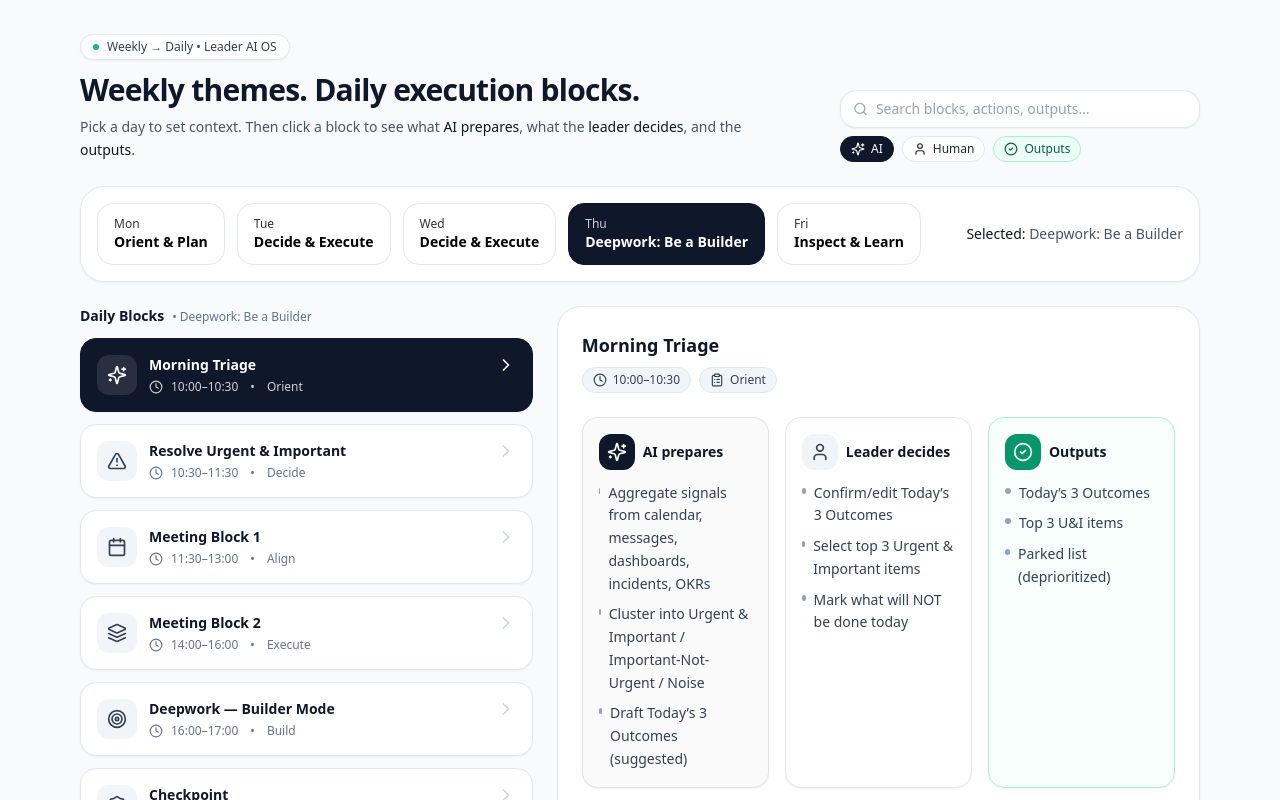
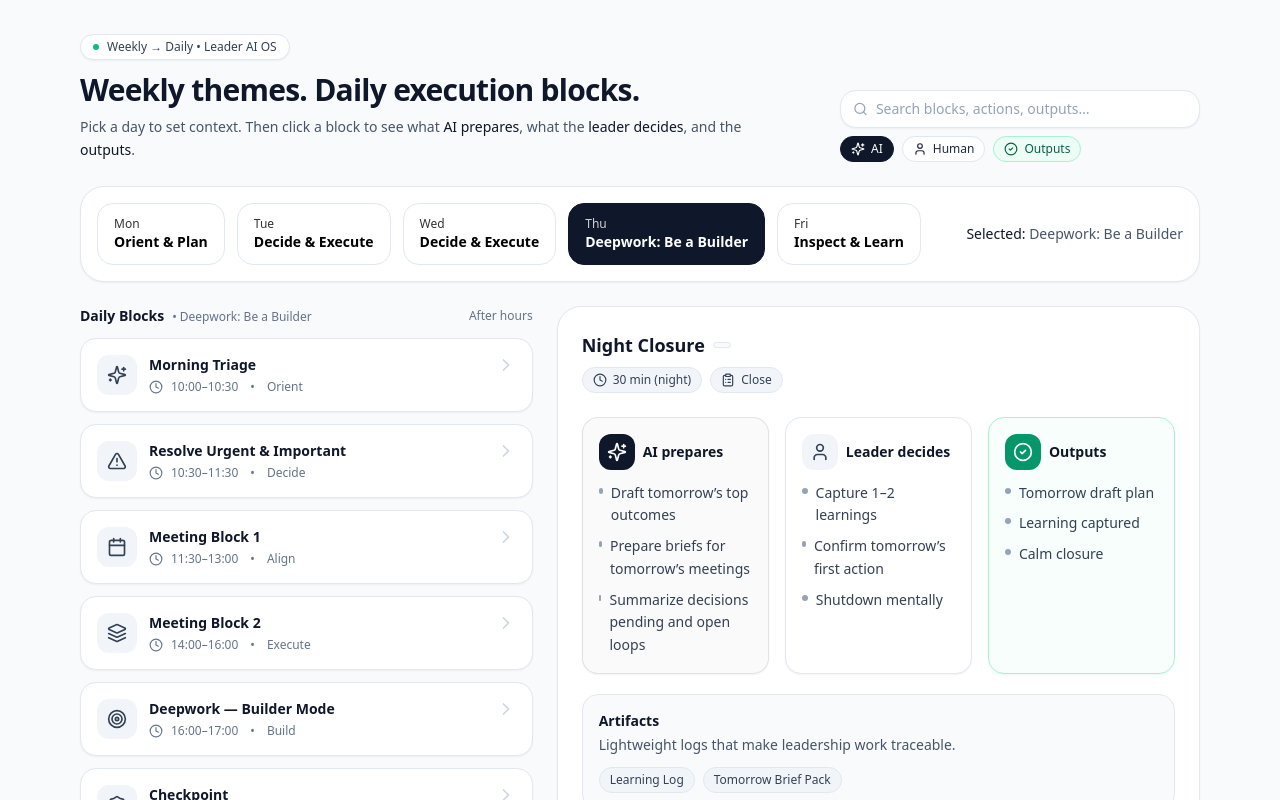
Before and after one commit to shijujk/LeaderAIOS-Weekly, a React (Vite) app: page / in a window 1280 px wide. Shown: the top 800 px of the page. Built offline with nearby package versions, Linux system fonts and the light colour scheme.

Commit message:
Update App.jsx

```diff
--- a/src/App.jsx
+++ b/src/App.jsx
@@ -17,6 +17,8 @@ import {
 } from "lucide-react";
 
 const cn = (...classes) => classes.filter(Boolean).join(" ");
+
+const TIMEZONE = "Asia/Kolkata";
 
 /** WEEKLY MODEL (Horizontal Bar) */
 const WEEK = [
@@ -156,6 +158,51 @@ const BLOCKS = [
   }
 ];
 
+/** ---------- Time helpers (IST) ---------- */
+function getWeekdayId(date, timeZone) {
+  const short = new Intl.DateTimeFormat("en-US", { weekday: "short", timeZone }).format(date);
+  const map = { Mon: "mon", Tue: "tue", Wed: "wed", Thu: "thu", Fri: "fri", Sat: "mon", Sun: "mon" };
+  return map[short] || "mon";
+}
+
+function minutesInTz(date, timeZone) {
+  const parts = new Intl.DateTimeFormat("en-GB", {
+    hour: "2-digit",
+    minute: "2-digit",
+    hour12: false,
+    timeZone
+  }).formatToParts(date);
+
+  const hh = Number(parts.find((p) => p.type === "hour")?.value ?? 0);
+  const mm = Number(parts.find((p) => p.type === "minute")?.value ?? 0);
+  return hh * 60 + mm;
+}
+
+function parseRangeToMinutes(rangeText) {
+  // expects "HH:MM–HH:MM" with an en dash
+  const m = rangeText.match(/(\d{1,2}):(\d{2})\s*–\s*(\d{1,2}):(\d{2})/);
+  if (!m) return null;
+  const start = Number(m[1]) * 60 + Number(m[2]);
+  const end = Number(m[3]) * 60 + Number(m[4]);
+  return { start, end };
+}
+
+function pickCurrentOrNextBlock(blocks, nowMin) {
+  const timed = blocks
+    .map((b) => ({ b, r: parseRangeToMinutes(b.time) }))
+    .filter((x) => x.r);
+
+  const current = timed.find((x) => nowMin >= x.r.start && nowMin < x.r.end);
+  if (current) return { mode: "now", id: current.b.id };
+
+  const next = timed.find((x) => nowMin < x.r.start);
+  if (next) return { mode: "next", id: next.b.id };
+
+  const night = blocks.find((b) => b.id === "close");
+  return { mode: "after", id: night?.id || timed[timed.length - 1]?.b.id };
+}
+
+/** ---------- UI ---------- */
 function Pill({ children, tone = "neutral" }) {
   const tones = {
     neutral: "bg-slate-100 text-slate-700 border-slate-200",
@@ -205,7 +252,7 @@ function SectionCard({ title, icon: Icon, tone = "neutral", children }) {
   );
 }
 
-function BlockTile({ block, active, onClick }) {
+function BlockTile({ block, active, onClick, tag }) {
   const Icon = block.icon;
   return (
     <button
@@ -222,7 +269,23 @@ function BlockTile({ block, active, onClick }) {
             <Icon className={cn("h-5 w-5", active ? "text-white" : "text-slate-700")} />
           </div>
           <div>
+            <div className="flex items-center gap-2">
               <div className={cn("text-sm font-semibold", active ? "text-white" : "text-slate-900")}>{block.title}</div>
+              {tag ? (
+                <span
+                  className={cn(
+                    "inline-flex items-center rounded-full px-2 py-0.5 text-[10px] font-semibold tracking-wide border",
+                    active
+                      ? "border-white/20 bg-white/10 text-white"
+                      : tag === "NOW"
+                        ? "border-emerald-200 bg-emerald-50 text-emerald-800"
+                        : "border-slate-200 bg-slate-50 text-slate-700"
+                  )}
+                >
+                  {tag}
+                </span>
+              ) : null}
+            </div>
             <div className={cn("mt-1 flex items-center gap-2 text-xs", active ? "text-white/80" : "text-slate-500")}>
               <Clock className="h-3.5 w-3.5" />
               <span>{block.time}</span>
@@ -251,16 +314,27 @@ function List({ items }) {
 }
 
 export default function LeaderDayOSInteractive() {
-  const [selectedDay, setSelectedDay] = useState("thu"); // default highlight
+  // Auto-select today (IST)
+  const [selectedDay, setSelectedDay] = useState(() => getWeekdayId(new Date(), TIMEZONE));
   const [activeId, setActiveId] = useState(BLOCKS[0].id);
   const [query, setQuery] = useState("");
+
+  // Tick once per minute (for NOW/NEXT highlighting)
+  const [now, setNow] = useState(new Date());
+  useEffect(() => {
+    const t = setInterval(() => setNow(new Date()), 60 * 1000);
+    return () => clearInterval(t);
+  }, []);
+
+  // Keep selected day aligned to “today” in IST
+  useEffect(() => {
+    setSelectedDay(getWeekdayId(now, TIMEZONE));
+  }, [now]);
 
   // Optional: Thursday “Builder Mode” label tweak (no schedule changes)
   const blocksBaseForDay = useMemo(() => {
     if (selectedDay !== "thu") return BLOCKS;
-    return BLOCKS.map((b) =>
-      b.id === "future" ? { ...b, title: "Deepwork — Builder Mode" } : b
-    );
+    return BLOCKS.map((b) => (b.id === "future" ? { ...b, title: "Deepwork — Builder Mode" } : b));
   }, [selectedDay]);
 
   // Search filters the *current* day’s blocks
@@ -295,10 +369,17 @@ export default function LeaderDayOSInteractive() {
     }
   }, [filtered, activeId]);
 
-  // When switching day, reset to first block (clean UX)
+  // Auto-highlight current or next block (based on IST time) — but only when NOT searching
+  const focus = useMemo(() => {
+    const nowMin = minutesInTz(now, TIMEZONE);
+    return pickCurrentOrNextBlock(blocksBaseForDay, nowMin);
+  }, [now, blocksBaseForDay]);
+
   useEffect(() => {
-    setActiveId(blocksBaseForDay[0].id);
-  }, [selectedDay, blocksBaseForDay]);
+    if (query.trim()) return; // don't fight the user while searching
+    if (focus?.id) setActiveId(focus.id);
+    // eslint-disable-next-line react-hooks/exhaustive-deps
+  }, [focus?.id, selectedDay, query]);
 
   const selectedTheme = WEEK.find((x) => x.id === selectedDay);
 
@@ -316,8 +397,10 @@ export default function LeaderDayOSInteractive() {
               Weekly themes. Daily execution blocks.
             </h1>
             <p className="mt-2 max-w-2xl text-sm text-slate-600 leading-relaxed">
-              Pick a day to set context. Then click a block to see what <span className="font-medium text-slate-900">AI prepares</span>,
-              what the <span className="font-medium text-slate-900">leader decides</span>, and the <span className="font-medium text-slate-900">outputs</span>.
+              Pick a day to set context. Then click a block to see what{" "}
+              <span className="font-medium text-slate-900">AI prepares</span>, what the{" "}
+              <span className="font-medium text-slate-900">leader decides</span>, and the{" "}
+              <span className="font-medium text-slate-900">outputs</span>.
             </p>
           </div>
 
@@ -362,7 +445,6 @@ export default function LeaderDayOSInteractive() {
               >
                 <div className="text-xs opacity-80">{d.label}</div>
                 <div className="text-sm font-semibold">{d.theme}</div>
-                {d.slot && <div className="mt-1 text-xs opacity-80">{d.slot}</div>}
               </button>
             ))}
 
@@ -386,17 +468,34 @@ export default function LeaderDayOSInteractive() {
                   </span>
                 ) : null}
               </div>
+              {!query.trim() ? (
+                <div className="text-xs text-slate-500">
+                  {focus.mode === "now" ? "Now" : focus.mode === "next" ? "Next" : "After hours"}
+                </div>
+              ) : null}
             </div>
 
             <div className="space-y-3">
-              {filtered.map((b) => (
+              {filtered.map((b) => {
+                const tag =
+                  !query.trim() && b.id === focus.id
+                    ? focus.mode === "now"
+                      ? "NOW"
+                      : focus.mode === "next"
+                        ? "NEXT"
+                        : ""
+                    : "";
+                return (
                   <BlockTile
                     key={b.id}
                     block={b}
                     active={b.id === activeId}
+                    tag={tag}
                     onClick={() => setActiveId(b.id)}
                   />
-              ))}
+                );
+              })}
+
               {!filtered.length && (
                 <div className="rounded-2xl border border-slate-200 bg-white p-6 text-sm text-slate-600">
                   No matches. Try a different search.
@@ -418,7 +517,14 @@ export default function LeaderDayOSInteractive() {
               >
                 <div className="flex flex-col gap-3 sm:flex-row sm:items-start sm:justify-between">
                   <div>
+                    <div className="flex items-center gap-2">
                       <div className="text-lg font-semibold text-slate-900">{active.title}</div>
+                      {!query.trim() && active.id === focus.id ? (
+                        <span className="rounded-full border border-slate-200 bg-slate-50 px-2 py-0.5 text-[10px] font-semibold text-slate-700">
+                          {focus.mode === "now" ? "NOW" : focus.mode === "next" ? "NEXT" : ""}
+                        </span>
+                      ) : null}
+                    </div>
                     <div className="mt-2 flex flex-wrap items-center gap-2 text-sm text-slate-600">
                       <Pill>
                         <Clock className="h-3.5 w-3.5" /> {active.time}
```
Lines whose indentation alone changed are shown as unchanged.
